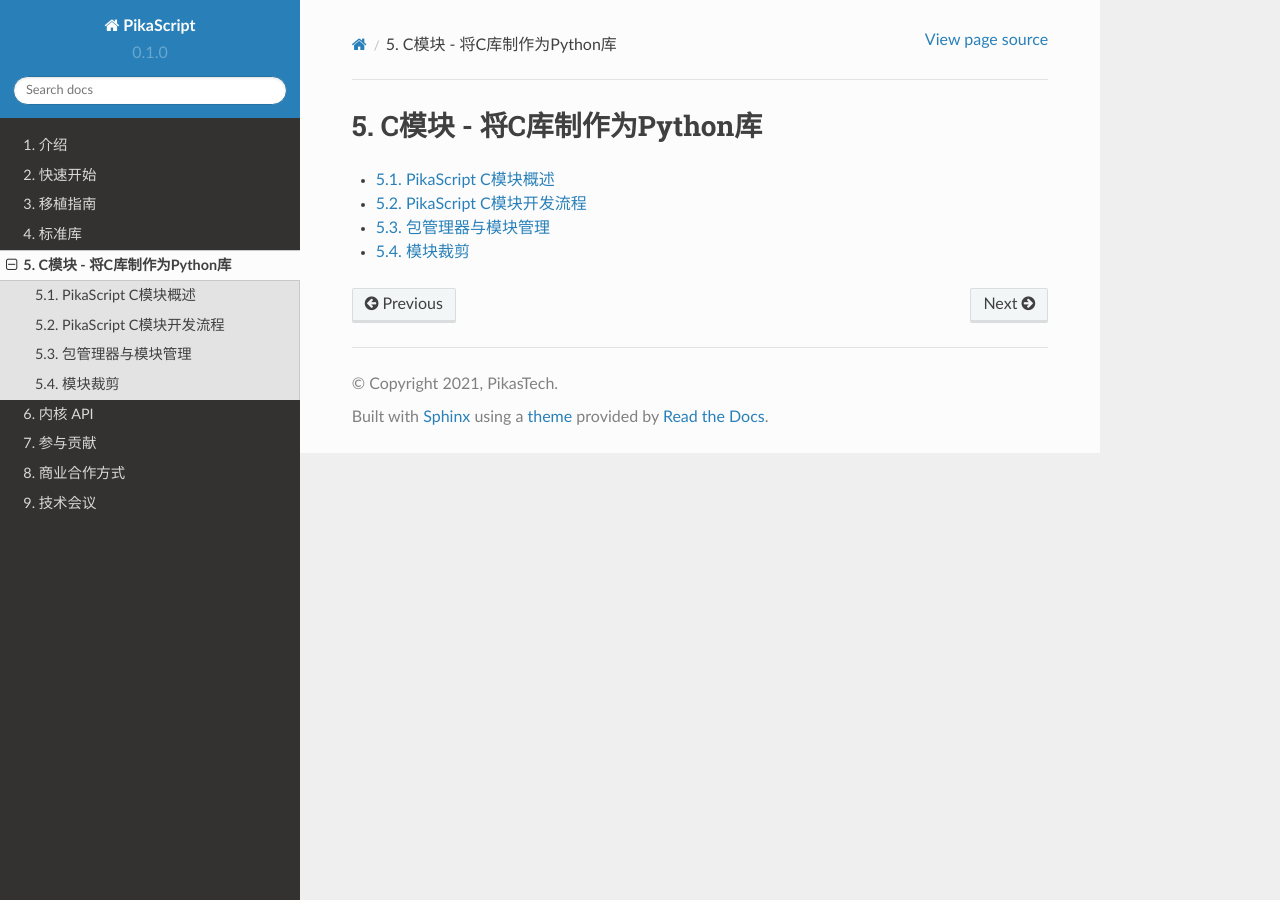
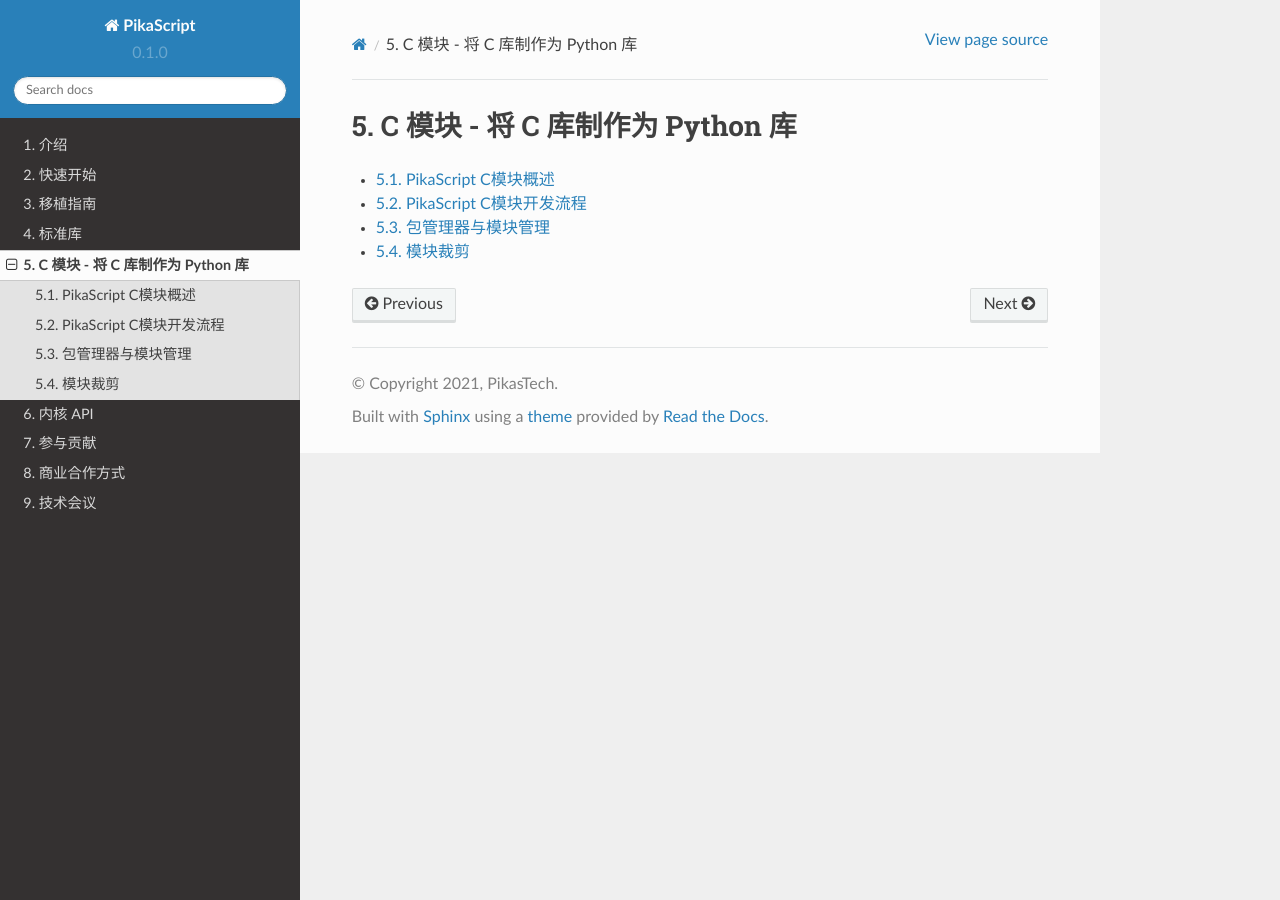
Before and after one commit to pikasTech/pikadoc, a Sphinx documentation site: the page built from docs/source/cmodule/index.rst, in a window 1280 px wide. Built offline with Sphinx 7.4.7 and the Read the Docs theme 2.0.0, drawn with Linux system fonts in a browser that asks for light colours.

```diff
--- a/docs/source/cmodule/index.rst
+++ b/docs/source/cmodule/index.rst
@@ -1,4 +1,4 @@
-C模块 - 将C库制作为Python库
+C 模块 - 将 C 库制作为 Python 库
 ============================
 
 .. toctree::
```
